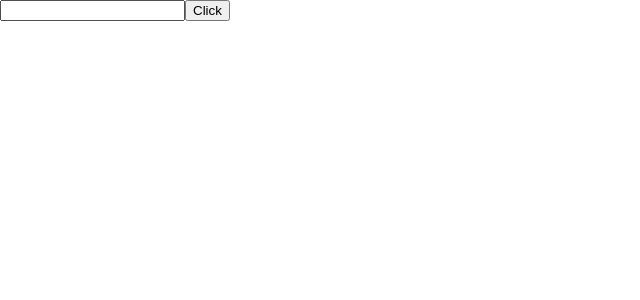
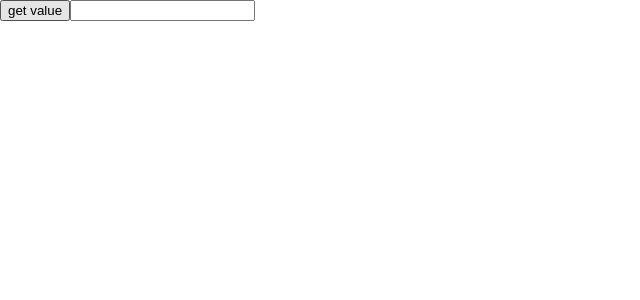
Before and after one commit to narghev/react_16.3.0_updates, a React (Create React App) app: page / in a window 1280 px wide. Shown: the top 300 px of the page, without its empty margins (0-640 px from the left). Built offline with nearby package versions, Linux system fonts and the light colour scheme.

Commit message:
callback ref api

```diff
--- a/src/App.js
+++ b/src/App.js
@@ -12,6 +12,8 @@ import ThemeProvider from './components/context_api/provider';
 import GetDerivedStateFromProps from './components/new_lcm/get_derived_state_from_props';
 import GetSnapshotBeforeUpdate from './components/new_lcm/get_snapshot_before_update';
 
+import CallBackRef from './components/ref_api/callback_ref';
+
 class App extends Component {
   render() {
     return (
@@ -24,7 +26,8 @@ class App extends Component {
             <ThemedText />
           </ThemeProvider> */}
           {/* <GetDerivedStateFromProps /> */}
-          <GetSnapshotBeforeUpdate />
+          {/* <GetSnapshotBeforeUpdate /> */}
+          <CallBackRef />
         </div>
       </React.StrictMode>
     );
--- /dev/null
+++ b/src/components/ref_api/callback_ref.js
@@ -0,0 +1,20 @@
+import React from 'react';
+
+export default
+class CallBackRef extends React.Component {
+  inputRef = null;
+
+  clickHandler = () => {
+    console.log(this.inputRef.value);
+    this.inputRef.value = '';
+  }
+
+  render(){
+    return(
+      <div>
+        <button onClick={this.clickHandler}>get value</button>
+        <input ref={el => this.inputRef = el} />
+      </div>
+    );
+  }
+}
```
